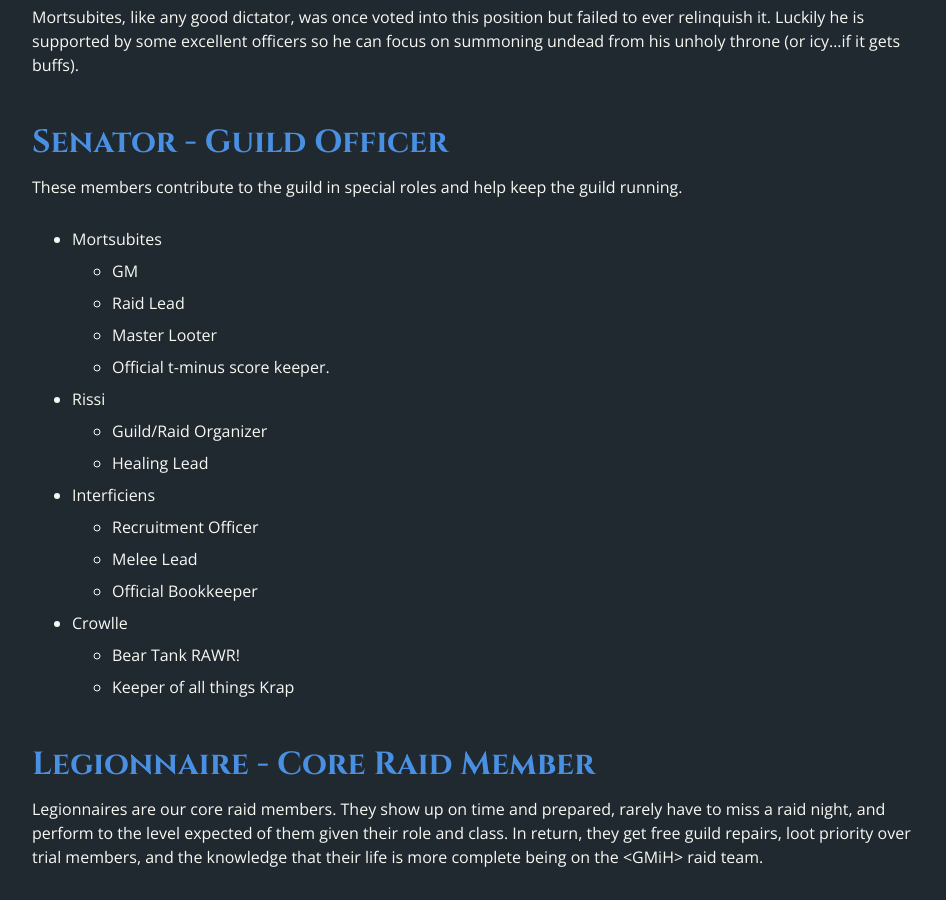
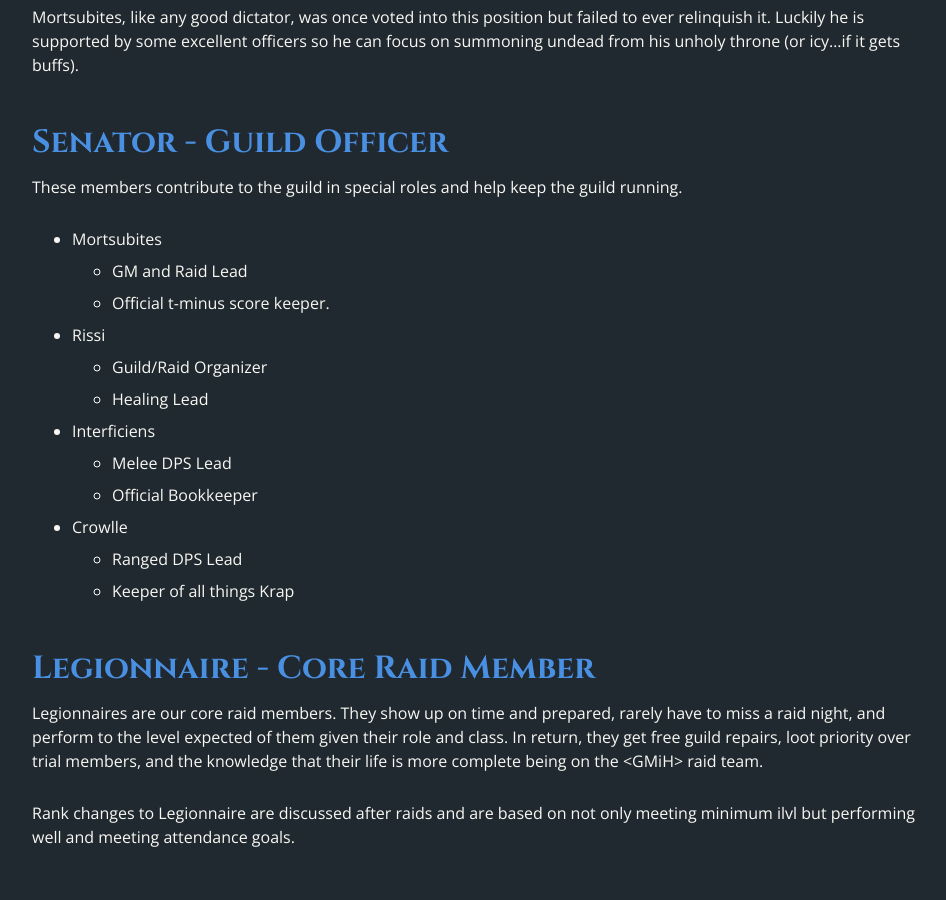
Before and after one commit to gmih/gmih.github.io, a Jekyll site: the page built from pages/about/index.md, in a window 1280 px wide and 900 px high, scrolled down 840 px. Shown: the whole window, without its empty margins (158-1104 px from the left). Built offline with Jekyll 4.4.1, drawn with Linux system fonts in a browser that asks for light colours; nearby versions of some CDN libraries.

Commit message:
Update recruitment/progression

```diff
--- a/pages/about/index.md
+++ b/pages/about/index.md
@@ -22,19 +22,16 @@ Mortsubites, like any good dictator, was once voted into this position but faile
 These members contribute to the guild in special roles and help keep the guild running.
 
 - Mortsubites
-  - GM
-  - Raid Lead
-  - Master Looter
+  - GM and Raid Lead
   - Official t-minus score keeper.
 - Rissi
   - Guild/Raid Organizer
   - Healing Lead
 - Interficiens
-  - Recruitment Officer
-  - Melee Lead
+  - Melee DPS Lead
   - Official Bookkeeper
 - Crowlle
-  - Bear Tank RAWR!
+  - Ranged DPS Lead
   - Keeper of all things Krap
 
 
```
Also changed, not shown: index.html (+4 -4 lines).
